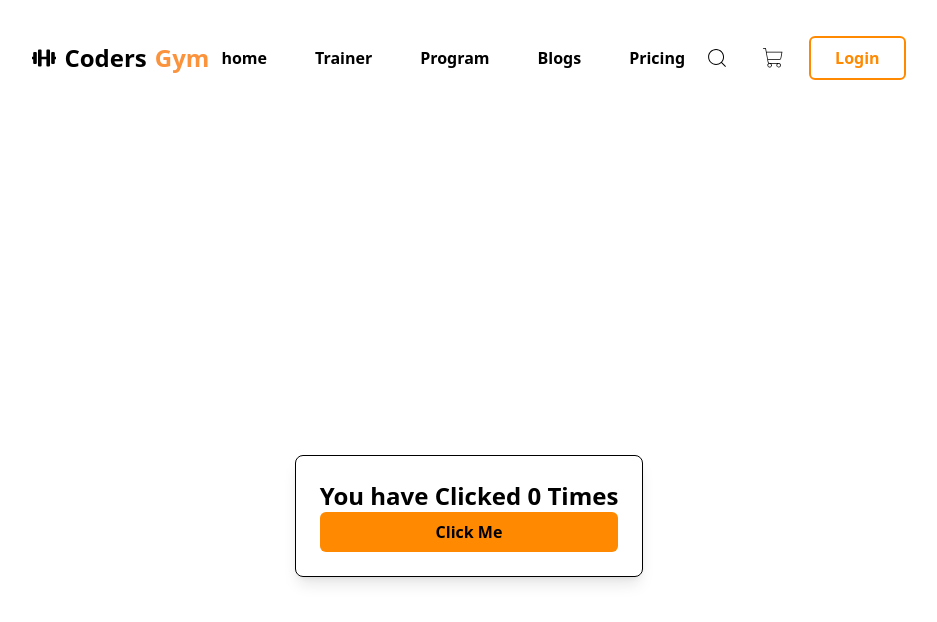
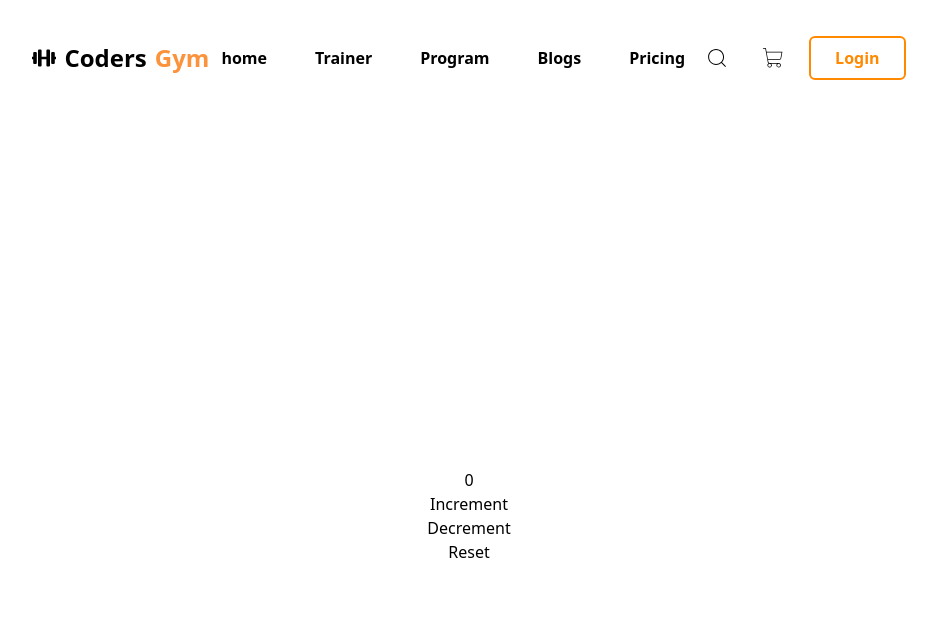
Before and after one commit to mane0510/reactpractice, a React (Create React App) app: page / in a window 1280 px wide. Shown: the top 622 px of the page, without its empty margins (171-1108 px from the left). Built offline with nearby package versions, Linux system fonts and the light colour scheme.

Commit message:
Reset in UseState Hook Commit

```diff
--- a/src/App.js
+++ b/src/App.js
@@ -1,18 +1,14 @@
 
 import './App.css';
 import { Navbar } from './components/Navbar/Navbar';
-import ReactHookWithYup from './components/ReactHookForm/ReactHookWithYup';
 import { UseReducerHook } from './components/UseReducerHook/UseReducerHook';
-import UseStateCounter from './components/UseStateHook/UseStateCounter';
-
 
 function App() {
   return (
     <div className="App">
    <Navbar/>
-   {/* <ReactHookWithYup/> */}
-   {/* <UseReducerHook/> */}
-   <UseStateCounter/>
+  <UseReducerHook/>
+
     </div>
   );
 }
--- a/src/components/UseReducerHook/UseReducerHook.js
+++ b/src/components/UseReducerHook/UseReducerHook.js
@@ -1,16 +1,25 @@
 import React, { useReducer } from 'react'
 
 export const UseReducerHook = () => {
+
+
+
     const reducer=(state,action)=>{
         console.log(state,action)
-        if(action.type==="INCREMENT"){
-            return state + 1
+         if(action.type==="INCREMENT"){
+           return state + 1
 
-        }
+
+            }
         if(action.type==="DECREMENT"){
-            return state - 1
+          return state - 1
 
-        }
+       }
+    if(action.type==="RESET"){
+           return (state = 0)
+    }
+
+
     }
     const[count,dispatch]=useReducer(reducer,0)
     console.log(useReducer());
@@ -22,6 +31,7 @@ export const UseReducerHook = () => {
         <h1>{count}</h1>
         <button onClick={()=>dispatch({type:"INCREMENT"})}>Increment</button>
         <button onClick={()=>dispatch({type:"DECREMENT"})}>Decrement</button>
+        <button onClick={()=>dispatch({type:"RESET"})}>Reset</button>
     </div>
     </>
 
```
